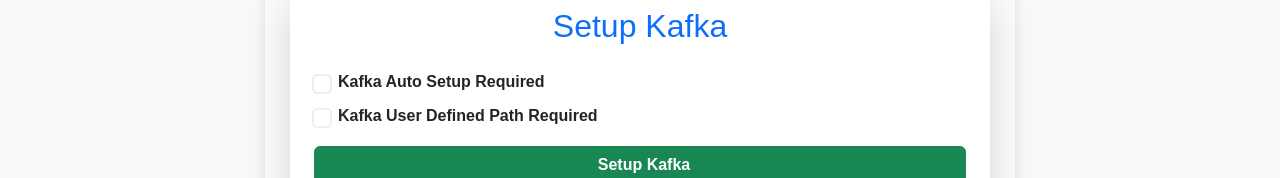
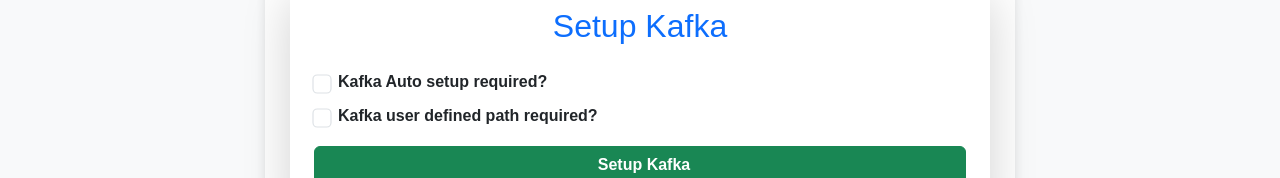
Before and after one commit to siddhantpatni0407/react-kafka-manager-ui, a React (Create React App) app: page / in a window 1280 px wide. Shown: the part 294-472 px from the top of the page. Built offline with nearby package versions, Linux system fonts and the light colour scheme.

Commit message:
Updated field
Updated field

```diff
--- a/src/components/KafkaControls.js
+++ b/src/components/KafkaControls.js
@@ -265,7 +265,7 @@
               style={{ transform: "scale(1.2)" }} // Slightly larger checkbox
             />
             <label className="form-check-label fw-semibold" htmlFor="autoSetup">
-              Kafka Auto Setup Required
+              Kafka Auto setup required?
             </label>
           </div>
 
@@ -281,7 +281,7 @@
               style={{ transform: "scale(1.2)" }} // Slightly larger checkbox
             />
             <label className="form-check-label fw-semibold" htmlFor="userPath">
-              Kafka User Defined Path Required
+              Kafka user defined path required?
             </label>
           </div>
         </div>
```
